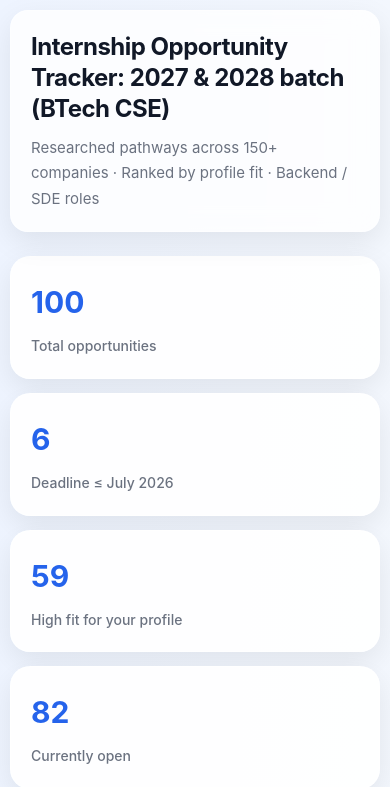
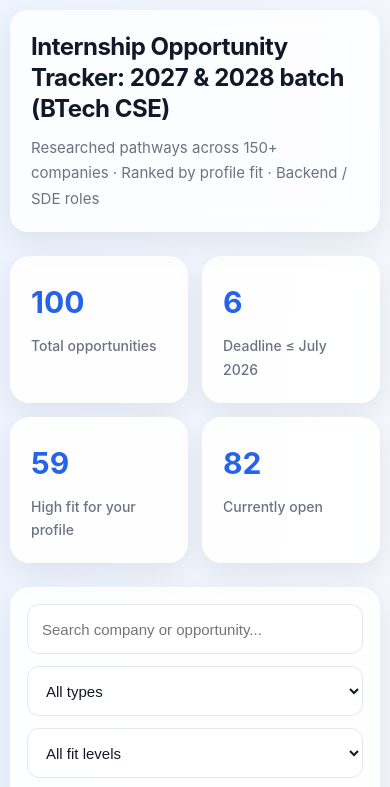
Before and after one commit to msVivekRanjan/internships, a plain HTML site: page index.html in a window 390 px wide. Shown: the top 787 px of the page. Drawn offline with Linux system fonts and the light colour scheme.

Commit message:
Update index.html

```diff
--- a/index.html
+++ b/index.html
@@ -1,176 +1,101 @@
+<!DOCTYPE html>
+<html lang="en">
+<head>
+    <meta charset="UTF-8">
+    <meta name="viewport" content="width=device-width, initial-scale=1.0">
+    <title>Internships</title>
     <style>
         *{box-sizing:border-box;margin:0;padding:0;}
-
         :root{--bg:#f5f7fb;--card:#ffffff;--border:#e5e7eb;--text:#111827;--muted:#6b7280;--primary:#2563eb;--primary-light:#dbeafe;--success:#16a34a;--warning:#d97706;--danger:#dc2626;--shadow:0 10px 30px rgba(0,0,0,0.08);--radius:16px;}
-
         body{font-family:Inter,system-ui,-apple-system,BlinkMacSystemFont,"Segoe UI",sans-serif;background:linear-gradient(to bottom right,#eef4ff,#f8fafc);color:var(--text);padding:32px;line-height:1.6;min-height:100vh;font-size:15px;}
-
         body>*{max-width:1400px;margin-left:auto;margin-right:auto;}
-
         .hdr{background:rgba(255,255,255,0.8);backdrop-filter:blur(12px);border:1px solid rgba(255,255,255,0.4);border-radius:24px;padding:28px;margin-bottom:24px;box-shadow:var(--shadow);}
-
         .hdr h1{font-size:32px;font-weight:700;color:var(--text);margin-bottom:10px;letter-spacing:-0.5px;}
-
         .hdr p{font-size:15px;color:var(--muted);}
-
         .stats{display:grid;grid-template-columns:repeat(auto-fit,minmax(220px,1fr));gap:18px;margin-bottom:24px;}
-
         .stat{background:rgba(255,255,255,0.9);border:1px solid rgba(255,255,255,0.5);border-radius:20px;padding:24px;text-align:left;box-shadow:var(--shadow);transition:all 0.25s ease;}
-
         .stat:hover{transform:translateY(-4px);}
-
         .stat-n{font-size:34px;font-weight:700;margin-bottom:6px;color:var(--primary);}
-
         .stat-l{font-size:13px;color:var(--muted);font-weight:500;}
-
         .controls{display:flex;flex-wrap:wrap;gap:14px;margin-bottom:22px;padding:20px;background:rgba(255,255,255,0.88);border-radius:20px;box-shadow:var(--shadow);border:1px solid rgba(255,255,255,0.5);}
-
         .controls input,.controls select{height:46px;border:1px solid var(--border);border-radius:12px;background:#fff;padding:0 14px;font-size:15px;color:var(--text);transition:all 0.2s ease;outline:none;}
-
         .controls input{flex:1;min-width:240px;}
-
         .controls input:focus,.controls select:focus{border-color:var(--primary);box-shadow:0 0 0 4px rgba(37,99,235,0.12);}
-
         .tbl-wrap{background:rgba(255,255,255,0.9);border-radius:24px;overflow-x:auto;-webkit-overflow-scrolling:touch;box-shadow:var(--shadow);border:1px solid rgba(255,255,255,0.5);}
-
         table{width:100%;border-collapse:separate;border-spacing:0;min-width:1200px;font-size:14px;}
-
         thead{position:sticky;top:0;z-index:10;}
-
         th{background:#f8fafc;color:#475569;font-size:13px;font-weight:700;text-transform:uppercase;letter-spacing:0.4px;padding:18px 16px;border-bottom:1px solid var(--border);white-space:nowrap;}
-
         td{padding:18px 16px;border-bottom:1px solid #f1f5f9;vertical-align:top;color:#1e293b;font-size:14px;}
-
         tbody tr{transition:all 0.2s ease;}
-
         tbody tr:hover{background:#f8fbff;transform:scale(1.001);}
-
         .badge{display:inline-flex;align-items:center;justify-content:center;padding:6px 12px;border-radius:999px;font-size:11px;font-weight:700;letter-spacing:0.2px;white-space:nowrap;}
-
         .b-hack{background:#dcfce7;color:#166534;}
-
         .b-dir{background:#dbeafe;color:#1d4ed8;}
-
         .b-fel{background:#ede9fe;color:#6d28d9;}
-
         .b-prog{background:#fef3c7;color:#92400e;}
-
         .b-comp{background:#fee2e2;color:#b91c1c;}
-
         .b-open{background:#cffafe;color:#155e75;}
-
         .fit-high{color:var(--success);font-weight:700;}
-
         .fit-med{color:var(--warning);font-weight:700;}
-
         .fit-low{color:var(--danger);font-weight:700;}
-
         .diff-e{color:var(--success);font-weight:600;}
-
         .diff-m{color:var(--warning);font-weight:600;}
-
         .diff-h{color:#ea580c;font-weight:700;}
-
         .diff-vh{color:var(--danger);font-weight:700;}
-
         .prob-bar{display:flex;align-items:center;gap:10px;}
-
         .prob-track{flex:1;height:10px;background:#e5e7eb;border-radius:999px;overflow:hidden;min-width:90px;}
-
         .prob-fill{height:100%;border-radius:999px;transition:width 0.3s ease;}
-
         .flag-urgent{display:inline-flex;align-items:center;margin-left:8px;background:#fee2e2;color:#b91c1c;padding:4px 8px;border-radius:999px;font-size:10px;font-weight:700;}
-
         .link-btn{display:inline-flex;align-items:center;gap:6px;background:var(--primary);color:#fff;text-decoration:none;padding:9px 14px;border-radius:10px;font-size:12px;font-weight:600;transition:all 0.2s ease;box-shadow:0 4px 12px rgba(37,99,235,0.2);}
-
         .link-btn:hover{background:#1d4ed8;transform:translateY(-2px);}
-
         .note{font-size:12px;line-height:1.6;color:#475569;max-width:280px;}
-
         .tip-toggle{display:inline-block;margin-top:8px;font-size:12px;color:var(--primary);font-weight:600;cursor:pointer;transition:opacity 0.2s ease;}
-
         .tip-toggle:hover{opacity:0.7;}
-
         .no-results{padding:50px;text-align:center;color:var(--muted);font-size:15px;}
-
         .sort-arrow{margin-left:4px;opacity:0.5;}
-
         div[style*="margin-top:12px"]{margin-top:20px!important;background:rgba(255,255,255,0.85);border-radius:18px;padding:18px 20px;box-shadow:var(--shadow);color:#475569!important;font-size:12px!important;border:1px solid rgba(255,255,255,0.5);}
-
         ::-webkit-scrollbar{width:10px;height:10px;}
-
         ::-webkit-scrollbar-track{background:#e5e7eb;border-radius:10px;}
-
         ::-webkit-scrollbar-thumb{background:#94a3b8;border-radius:10px;}
-
         ::-webkit-scrollbar-thumb:hover{background:#64748b;}
 
         /* MOBILE OPTIMIZATION */
         @media (max-width:768px){
-
-body{padding:12px;font-size:16px;line-height:1.7;}
-
+        body{padding:12px;font-size:25px;line-height:1.7;}
         .hdr{padding:20px;border-radius:18px;}
-
         .hdr h1{font-size:28px;line-height:1.3;}
-
         .hdr p{font-size:15px;}
-
-.stats{grid-template-columns:1fr;gap:14px;}
-
+        .stats{grid-template-columns:1fr 1fr;gap:14px;}
         .stat{padding:20px;}
-
         .stat-n{font-size:30px;}
-
         .stat-l{font-size:14px;}
-
-.controls{flex-direction:column;padding:16px;gap:12px;}
-
+        .controls{padding:16px;gap:12px;}
         .controls input,.controls select{width:100%;height:50px;font-size:16px;}
-
         .tbl-wrap{border-radius:18px;overflow-x:auto;}
-
         table{min-width:950px;font-size:15px;}
-
         th{font-size:14px;padding:16px 14px;}
-
         td{font-size:15px;padding:16px 14px;line-height:1.6;}
-
         .badge{font-size:12px;padding:7px 13px;}
-
         .note{font-size:14px;max-width:none;}
-
         .link-btn{font-size:14px;padding:11px 15px;}
-
         .prob-track{min-width:120px;height:12px;}
-
         .tip-toggle{font-size:13px;}
-
         .no-results{padding:35px 20px;font-size:16px;}
-
         div[style*="margin-top:12px"]{font-size:13px!important;padding:16px;}
-
         ::-webkit-scrollbar{height:6px;}
         }
-
         @media (max-width:480px){
-
         body{padding:10px;}
-
         .hdr h1{font-size:24px;}
-
         table{min-width:850px;}
-
         th{font-size:13px;}
-
         td{font-size:14px;}
-
         .controls input,.controls select{font-size:15px;}
-
         .link-btn{font-size:13px;width:100%;justify-content:center;}
         }
     </style>
-
+</head>
+<body>
     <div class="hdr">
     <h1><i class="ti ti-rocket" aria-hidden="true"></i> Internship Opportunity Tracker: 2027 & 2028 batch (BTech CSE)</h1>
     <p>Researched pathways across 150+ companies · Ranked by profile fit · Backend / SDE roles</p>
@@ -459,3 +384,5 @@
 
     render();
     </script>
+</body>
+</html>
```
Lines whose indentation alone changed are shown as unchanged.
